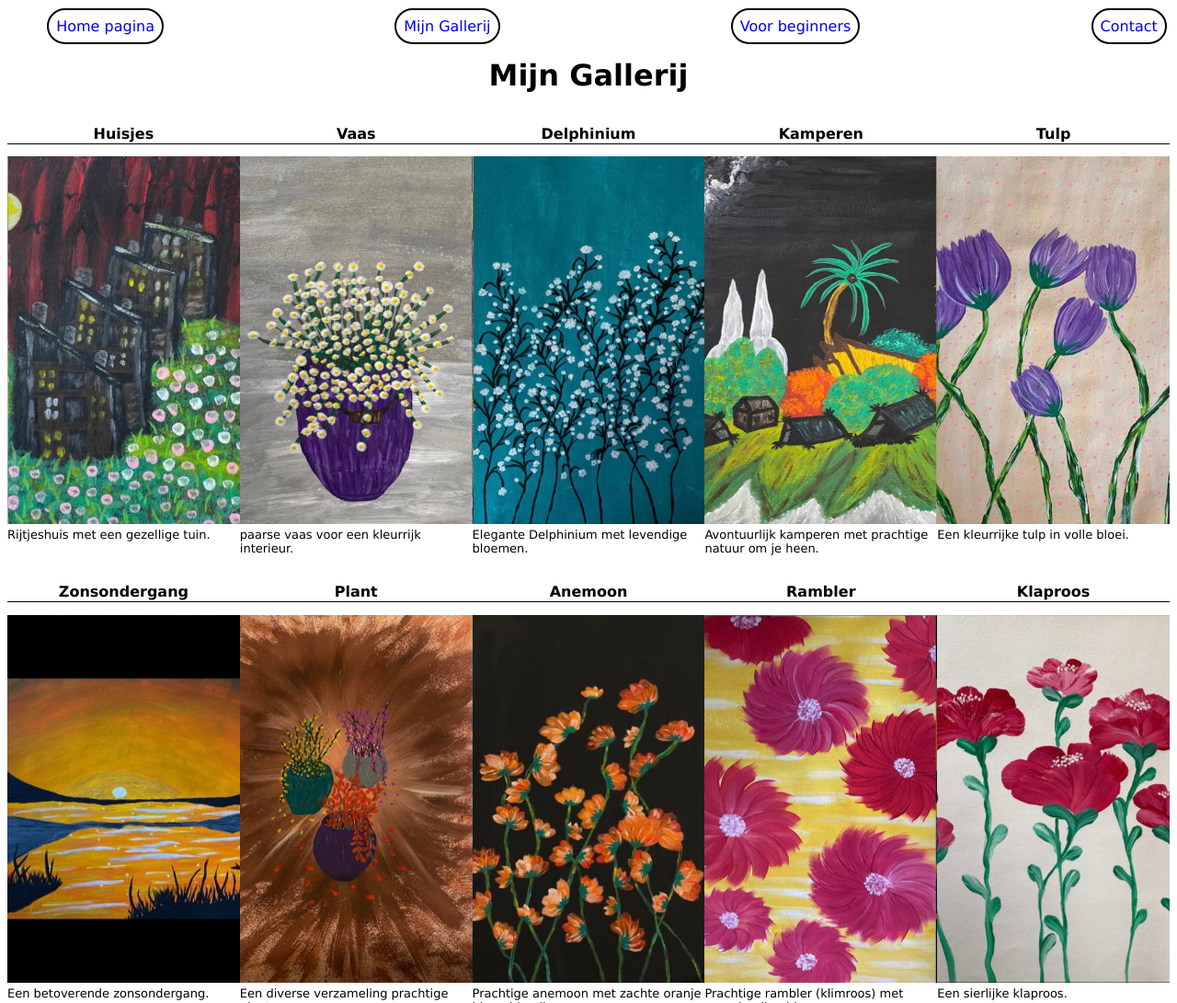
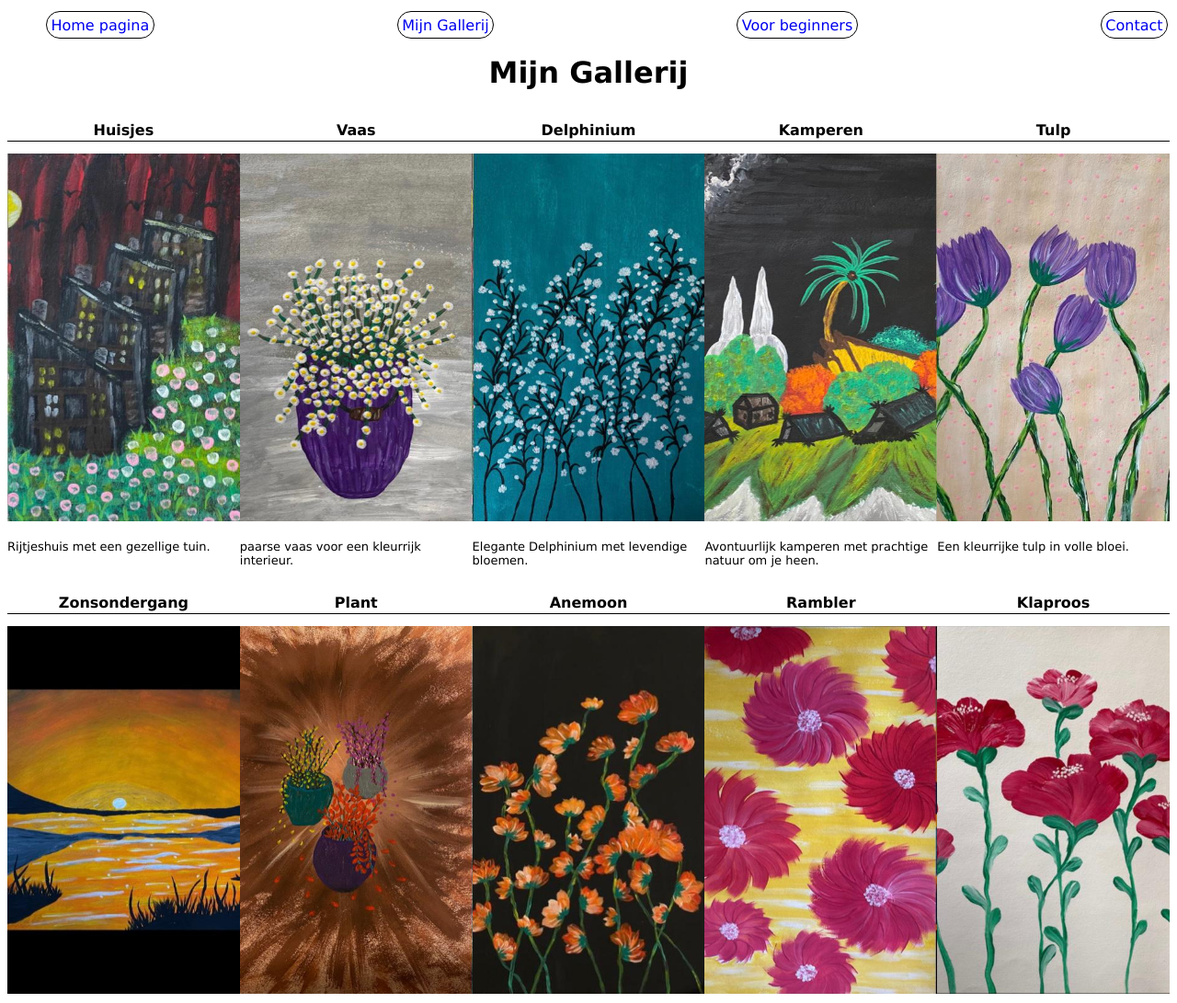
Before and after one commit to ayaalnabelsi/schilderen, a plain HTML site: page gallery.html in a window 1280 px wide. Shown: the top 1091 px of the page at 92% size. Drawn offline with Linux system fonts and the light colour scheme.

Commit message:
Add files via upload

```diff
--- a/styles/style.css
+++ b/styles/style.css
@@ -10,21 +10,21 @@ nav ul {
     display: flex;
     list-style: none;
     justify-content: space-between;
-    border-radius: 2em;
+    border-radius: 1em;
     color: slateblue
 }
 
 
 ul li {
     display: inline-block;
-    margin: 0.2em;
+    margin: 0.1em;
 }
 
 
 ul li a {
     text-decoration: none;
-    padding: 0.5em;
-    border: 2px solid black;
+    padding: 0.3em;
+    border: 0.1em solid black;
     border-radius: 5em;
 }
 
@@ -39,7 +39,6 @@ ul li a:hover {
 
 h1 {
     text-align: center;
-
 }
 
 h2 {
@@ -78,6 +77,7 @@ body.index img {
 
 .gallery section img {
     width: 100%;
+    margin-bottom: 1em;
     height: 50vh;
 }
 
@@ -103,6 +103,7 @@ body.index img {
 
 figcaption{
     font-size: small;
+    border-bottom: 0.1em;
 }
 
 
```
